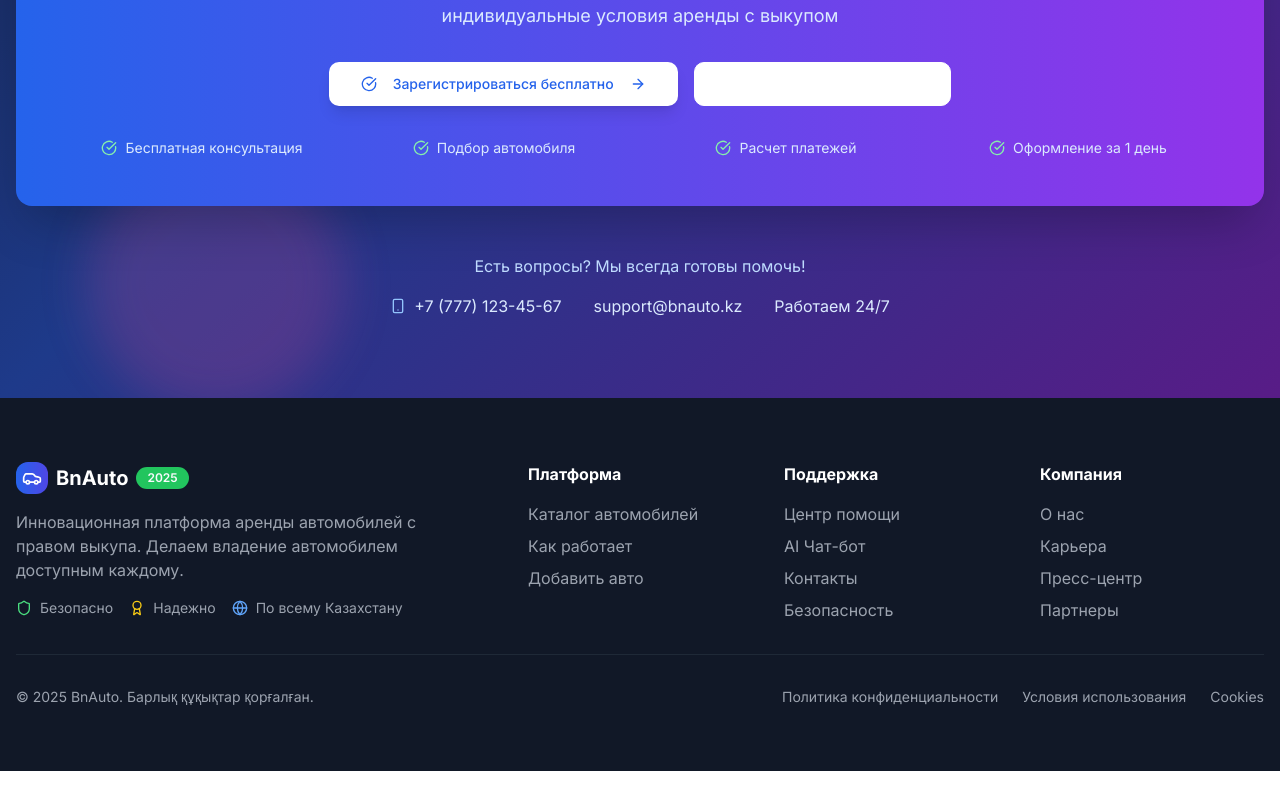
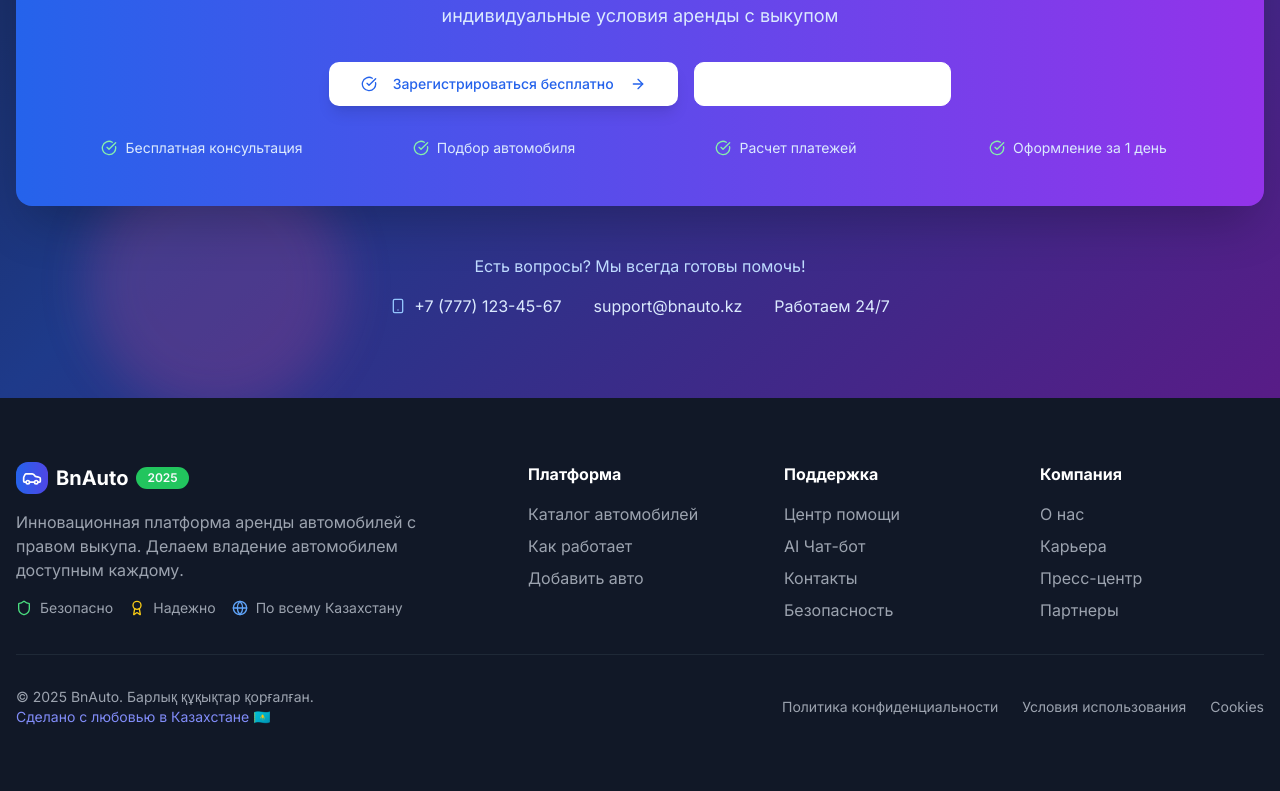
Before and after one commit to Nurtas8000/vercel, a Next.js app: page / in a window 1280 px wide. Shown: the part 5919-6710 px from the top of the page. Built offline with nearby package versions, Linux system fonts and the light colour scheme; no server answers.

Commit message:
Update page.tsx

```diff
--- a/app/page.tsx
+++ b/app/page.tsx
@@ -259,7 +259,11 @@ export default function HomePage() {
 
           <div className="border-t border-gray-800 pt-8">
             <div className="flex flex-col md:flex-row justify-between items-center">
-              <p className="text-gray-400 text-sm">&copy; 2025 BnAuto. Барлық құқықтар қорғалған.</p>
+             <p className="text-gray-400 text-sm">
+  &copy; 2025 BnAuto. Барлық құқықтар қорғалған.
+  <br />
+  <span className="text-indigo-400">Сделано с любовью в Казахстане 🇰🇿</span>
+</p>
               <div className="flex space-x-6 mt-4 md:mt-0">
                 <Link href="#" className="text-gray-400 hover:text-white text-sm transition-colors">
                   Политика конфиденциальности
```
